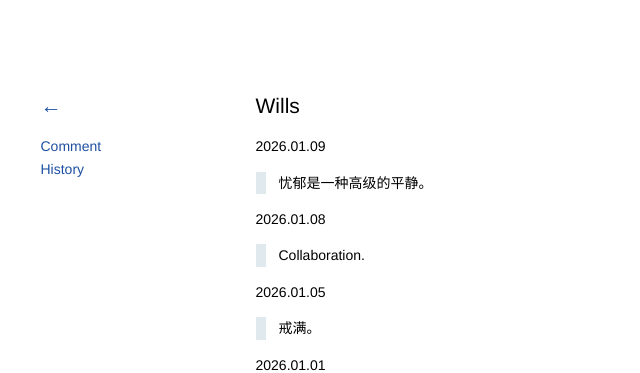
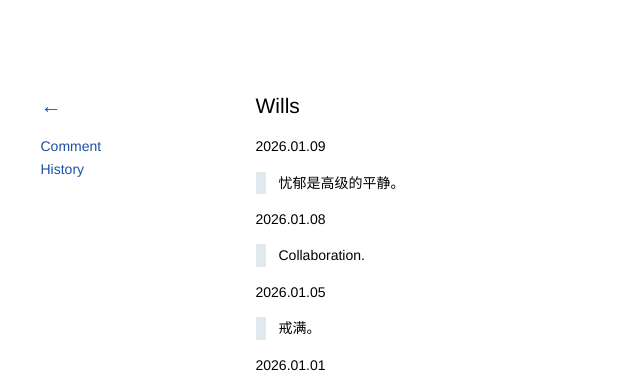
Before and after one commit to kidlj/awei, a Jekyll site: the page built from _wiki/wills.md, in a window 1280 px wide and 900 px high. Shown: the top 373 px of the window, without its empty margins (92-732 px from the left). Built offline with Jekyll 4.4.1, drawn with Linux system fonts in a browser that asks for light colours.

Commit message:
update wills

```diff
--- a/_wiki/wills.md
+++ b/_wiki/wills.md
@@ -4,7 +4,7 @@ title: Wills
 
 2026.01.09
 
-> 忧郁是一种高级的平静。
+> 忧郁是高级的平静。
 
 2026.01.08
 
```
